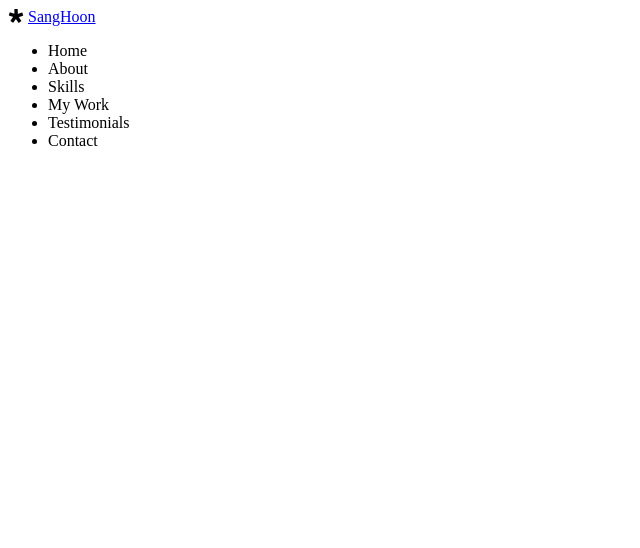
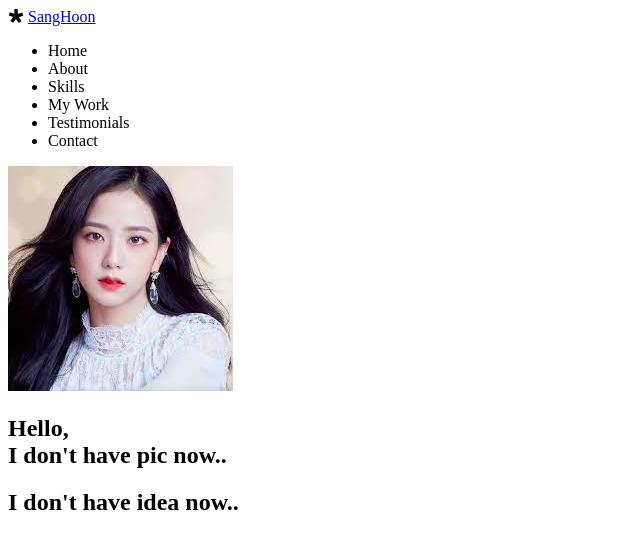
Before and after one commit to ysh038/Portfolio, a plain HTML site: page index.html in a window 1280 px wide. Shown: the whole page, without its empty margins (0-640 px from the left). Drawn offline with Linux system fonts and the light colour scheme.

Commit message:
HTML: Home

```diff
--- a/index.html
+++ b/index.html
@@ -27,7 +27,7 @@
                 <i class="fab fa-diaspora"></i>
                 <a href="#">SangHoon</a>
             </div>
-            <div class="navbar__menu">
+            <div>
                 <ul class="navbar__menu">
                     <li class="navbar__menu__item">Home</li>
                     <li class="navbar__menu__item">About</li>
@@ -38,6 +38,16 @@
                 </ul>
             </div>
         </nav>
+        <!-- Home -->
+        <section id="home">
+            <img
+                src="imgs/지수.jpg"
+                alt="지수's profile photo"
+                class="home__avartar"
+            />
+            <h1 class="home__title">Hello, <br />I don't have pic now..</h1>
+            <h2 class="home__description">I don't have idea now..</h2>
+        </section>
         <!-- About -->
         <section id="about"></section>
         <!-- Skills -->
```
Also changed, not shown: imgs/지수.jpg (added).
